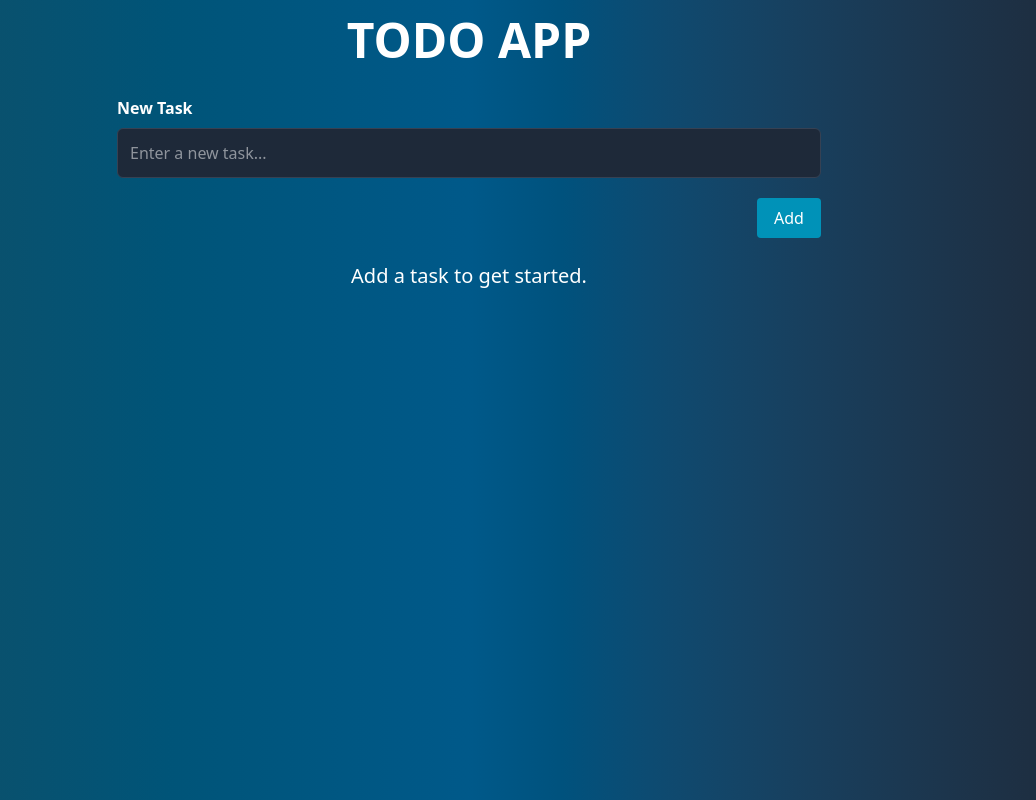
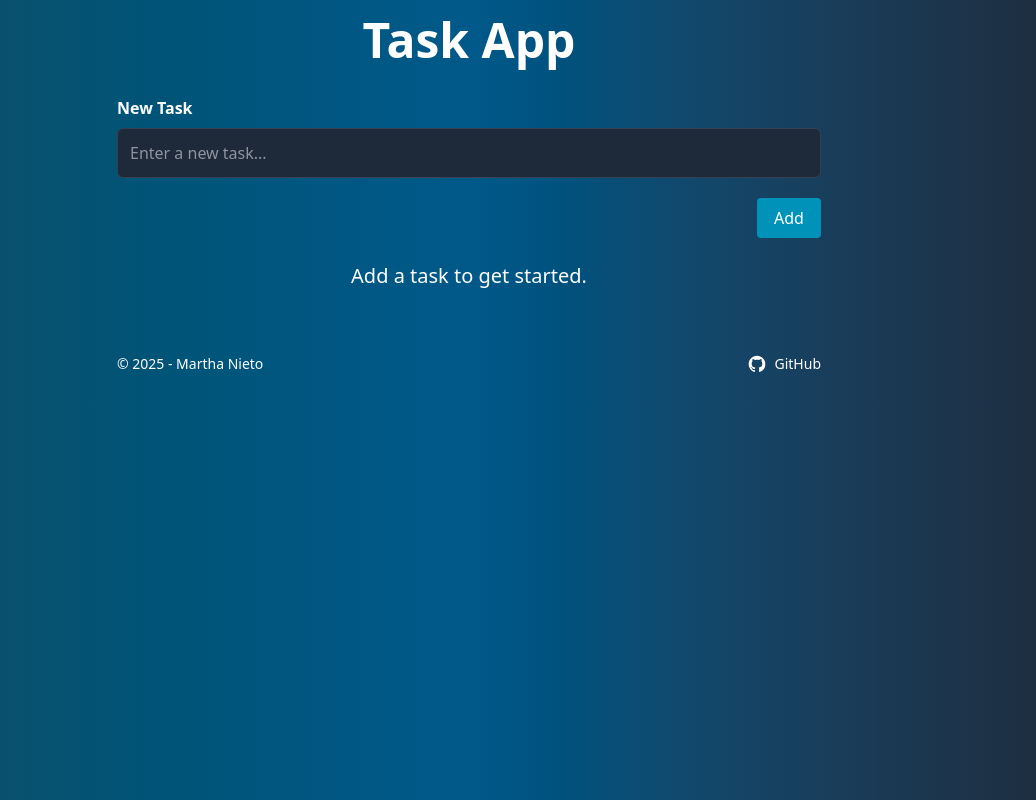
Before and after one commit to MmmarRTha/vue_todo_app, a Vue app: page / in a window 1280 px wide. Shown: the whole page, without its empty margins (171-1207 px from the left). Built offline with nearby package versions, Linux system fonts and the light colour scheme.

Commit message:
- update: feature/footer - add footer

```diff
--- a/index.html
+++ b/index.html
@@ -2,9 +2,9 @@
 <html lang="en">
   <head>
     <meta charset="UTF-8" />
-    <link rel="icon" type="image/svg+xml" href="/vite.svg" />
+    <link rel="icon" type="image/svg+xml" href="/task.svg" />
     <meta name="viewport" content="width=device-width, initial-scale=1.0" />
-    <title>Vue TODO App</title>
+    <title>Task App</title>
   </head>
   <body class="bg-gradient-to-l from-gray-800 via-sky-800 to-cyan-900" >
     <div id="app"></div>
--- a/src/App.vue
+++ b/src/App.vue
@@ -4,8 +4,9 @@
 import type { TaskFilter, Task } from './types';
 import TaskList from './components/TaskList.vue';
 import FilterButton from './components/FilterButton.vue';
+import Footer from './components/Footer.vue';
 
-const message = ref("TODO APP");
+const message = ref("Task App");
 const tasks = ref<Task[]>([]);
 const filter = ref<TaskFilter>("all");
 
@@ -78,5 +79,6 @@
             />
         </div>
         <TaskList :tasks="filteredTasks" @toggle-done="toggleDone" @remove-task="removeTask" />
+        <Footer />
     </main>
 </template>
--- /dev/null
+++ b/src/components/Footer.vue
@@ -0,0 +1,20 @@
+<template>
+    <footer class="mt-10 py-4 text-white">
+        <div class="sm:text-sm text-lg flex items-end justify-center gap-8 sm:justify-between">
+            <p>© 2025 - Martha Nieto</p>
+            <a
+                href="https://github.com/mmmarrtha"
+                target="_blank"
+                rel="noopener noreferrer"
+                class="mt-2 inline-block hover:text-fuchsia-300 transition-colors duration-200"
+            >
+                <span class="flex items-center justify-center gap-2">
+                    <svg class="w-5 h-5" fill="currentColor" viewBox="0 0 24 24" aria-hidden="true">
+                        <path fill-rule="evenodd" d="M12 2C6.477 2 2 6.484 2 12.017c0 4.425 2.865 8.18 6.839 9.504.5.092.682-.217.682-.483 0-.237-.008-.868-.013-1.703-2.782.605-3.369-1.343-3.369-1.343-.454-1.158-1.11-1.466-1.11-1.466-.908-.62.069-.608.069-.608 1.003.07 1.531 1.032 1.531 1.032.892 1.53 2.341 1.088 2.91.832.092-.647.35-1.088.636-1.338-2.22-.253-4.555-1.113-4.555-4.951 0-1.093.39-1.988 1.029-2.688-.103-.253-.446-1.272.098-2.65 0 0 .84-.27 2.75 1.026A9.564 9.564 0 0112 6.844c.85.004 1.705.115 2.504.337 1.909-1.296 2.747-1.027 2.747-1.027.546 1.379.202 2.398.1 2.651.64.7 1.028 1.595 1.028 2.688 0 3.848-2.339 4.695-4.566 4.943.359.309.678.92.678 1.855 0 1.338-.012 2.419-.012 2.747 0 .268.18.58.688.482A10.019 10.019 0 0022 12.017C22 6.484 17.522 2 12 2z" clip-rule="evenodd"></path>
+                    </svg>
+                    GitHub
+                </span>
+            </a>
+        </div>
+    </footer>
+</template>
```
Also changed, not shown: task.svg (added).
